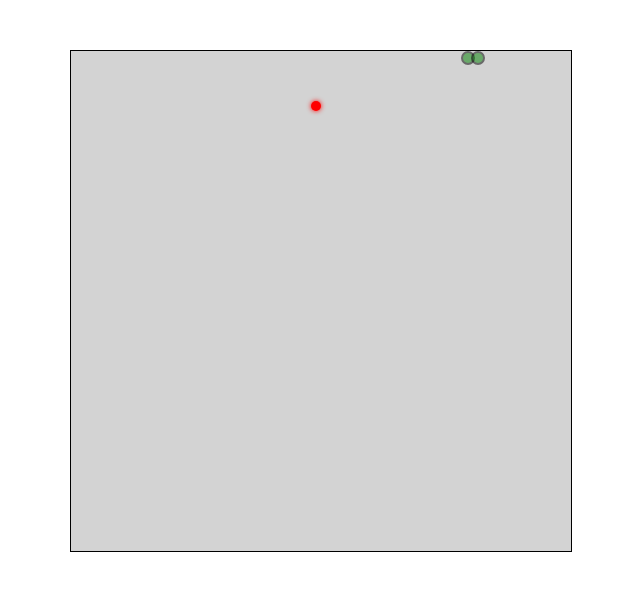
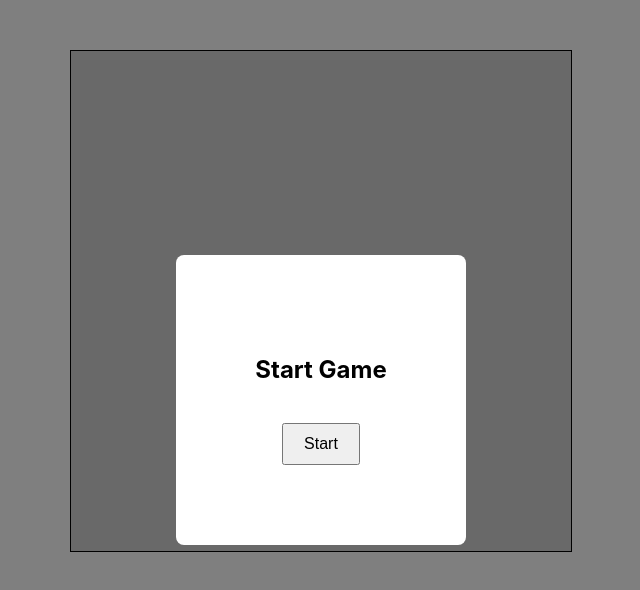
Before and after one commit to AlekseiSamoilov/snake-game, a React (Create React App) app: page / in a window 1280 px wide. Shown: the top 590 px of the page, without its empty margins (319-959 px from the left). Built offline with nearby package versions, Linux system fonts and the light colour scheme.

Commit message:
feat: added modal windows

```diff
--- a/src/App.tsx
+++ b/src/App.tsx
@@ -2,6 +2,7 @@ import { useEffect, useState } from "react";
 import Snake from "./components/snake/snake";
 import Food from "./components/food/food";
 import style from './app.module.css';
+import Modal from "./components/Modal/modal";
 
 const getRandomCoordinates = () => {
   const min = 1;
@@ -20,6 +21,7 @@ const App: React.FC = () => {
   const [direction, setDirection] = useState<string>('RIGHT');
   const [speed, setSpeed] = useState<number>(200);
   const [isGameOver, setIsGameOver] = useState<boolean>(false);
+  const [showStartModal, setShowStartModal] = useState<boolean>(true);
 
   useEffect(() => {
     const handleKeyDown = (e: KeyboardEvent) => {
@@ -66,11 +68,11 @@ const App: React.FC = () => {
       dots.shift();
       setSnakeDots(dots);
     };
-    if (!isGameOver) {
+    if (!isGameOver && !showStartModal) {
       const interval = setInterval(snakeMove, speed);
-      return () => clearInterval(interval)
+      return () => clearInterval(interval);
     }
-  }, [snakeDots, direction, isGameOver, speed]);
+  }, [snakeDots, direction, isGameOver, speed, showStartModal]);
 
   useEffect(() => {
     const chekIfOutOfBorders = () => {
@@ -116,6 +118,9 @@ const App: React.FC = () => {
     checkIfEat();
   }, [snakeDots, food, speed]);
 
+  const startGame = () => {
+    setShowStartModal(false);
+  };
 
   const resetGame = () => {
     setSnakeDots([
@@ -130,12 +135,19 @@ const App: React.FC = () => {
   };
   return(
     <div className={style.game_area}>
-      {isGameOver ? (
-        <div className={style.game_over}>
-          Game Over
-          <button className={style.start_btn} onClick={resetGame}>Play Again</button>
-        </div>
-      ) : (
+      <Modal
+        show={showStartModal}
+        title="Start Game"
+        buttonText="Start"
+        onClick={startGame}
+      />
+      <Modal
+        show={isGameOver}
+        title="Game Over"
+        buttonText="Play Again"
+        onClick={resetGame}
+      />
+      {!isGameOver && !showStartModal && (
         <>
           <Snake snakeDots={snakeDots} />
           <Food dot={food} />
--- a/src/app.module.css
+++ b/src/app.module.css
@@ -1,4 +1,5 @@
 .game_area {
+  margin: 0 auto;
   position: relative;
   width: 500px;
   height: 500px;
--- /dev/null
+++ b/src/components/Modal/modal.module.css
@@ -0,0 +1,29 @@
+.overlay {
+    position: fixed;
+    top: 0;
+    left: 0;
+    right: 0;
+    bottom: 0;
+    background-color: rgba(0, 0, 0, 0.5);
+    display: flex;
+    justify-content: center;
+    align-items: center;
+  }
+
+  .modal {
+    background: white;
+    padding: 20px;
+    border-radius: 8px;
+    width: 250px;
+    height: 250px;
+    display: flex;
+    flex-direction: column;
+    justify-content: center;
+    align-items: center;
+  }
+
+  .button {
+    padding: 10px 20px;
+    font-size: 16px;
+    margin-top: 20px;
+  }
--- /dev/null
+++ b/src/components/Modal/modal.tsx
@@ -0,0 +1,25 @@
+import React from 'react'
+import styles from './modal.module.css'
+
+interface IModalProps {
+  show: boolean,
+  title: string,
+  buttonText: string,
+  onClick: () => void
+}
+
+const Modal: React.FC<IModalProps> = ({ show, title, buttonText, onClick}) => {
+  if (!show) {
+    return null;
+  }
+  return (
+    <div className={styles.overlay}>
+        <div className={styles.modal}>
+          <h2 className={styles.title}>{title}</h2>
+          <button className={styles.button} onClick={onClick}>{buttonText}</button>
+        </div>
+    </div>
+  )
+}
+
+export default Modal
--- a/src/index.css
+++ b/src/index.css
@@ -1,5 +1,5 @@
 body {
-  margin: 0;
+  margin: 0 auto;
   font-family: -apple-system, BlinkMacSystemFont, 'Segoe UI', 'Roboto', 'Oxygen',
     'Ubuntu', 'Cantarell', 'Fira Sans', 'Droid Sans', 'Helvetica Neue',
     sans-serif;
```
